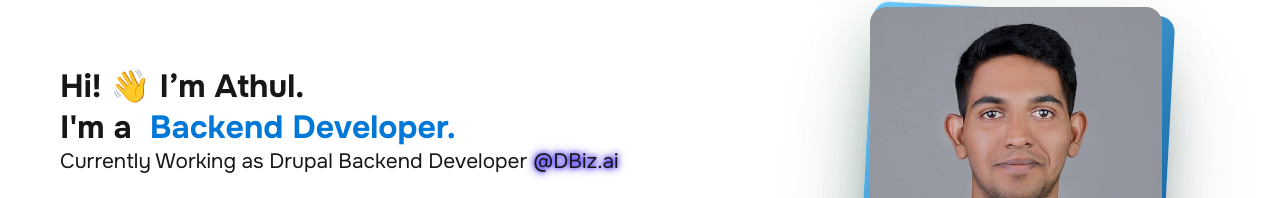
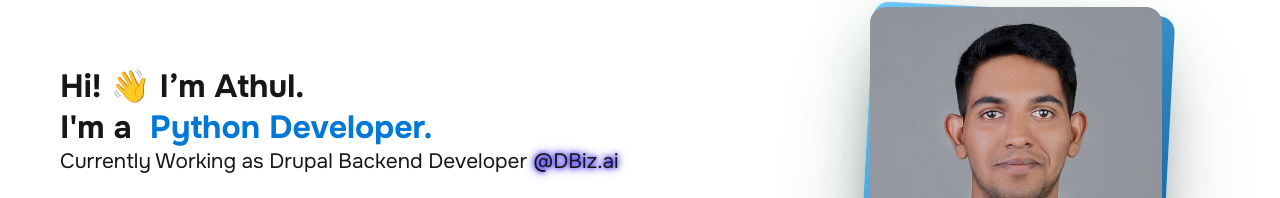
Before and after one commit to Athulmathew01/Portfolio, a Next.js app: page / in a window 1280 px wide. Shown: the part 132-330 px from the top of the page. Built offline with nearby package versions, Linux system fonts and the light colour scheme; a web font is replaced by a local one.

Commit message:
changed the skills  or scrolling text

```diff
--- a/src/app/SlidingText.jsx
+++ b/src/app/SlidingText.jsx
@@ -4,7 +4,7 @@ import { useState, useEffect } from "react";
 import styles from "./SlidingText.module.css"; // Import the CSS module
 
 const SlidingText = () => {
-  const qualities = ["Frontend Developer","Backend Developer","Pyton Developer","Drupal Developer","Problem Solver", "Tech Enthusiast"];
+  const qualities = ["FullStack Developer","Python Developer","Drupal Developer", "Tech Enthusiast"];
   const [currentIndex, setCurrentIndex] = useState(0);
 
   useEffect(() => {
```
